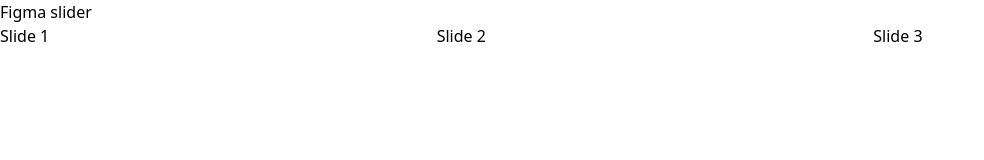
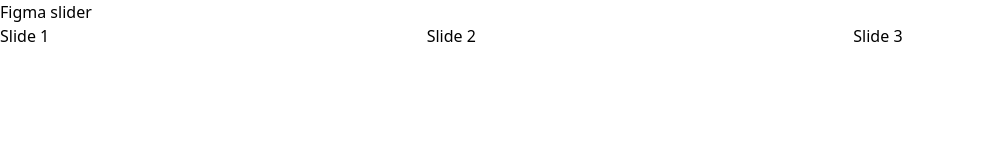
Before and after one commit to HarshaBordhan/Review-Test-, a Next.js app: page /figma in a window 1280 px wide. Shown: the top 160 px of the page, without its empty margins (0-984 px from the left). Built offline with nearby package versions, Linux system fonts and the light colour scheme.

Commit message:
fixed deployment problems

```diff
--- a/package.json
+++ b/package.json
@@ -18,7 +18,7 @@
     "react": "18.2.0",
     "react-dom": "18.2.0",
     "react-icons": "^4.8.0",
-    "swiper": "^9.2.4",
+    "swiper": "^9.0.0-beta.42",
     "tailwindcss": "3.3.2"
   }
 }
--- a/pages/figma.js
+++ b/pages/figma.js
@@ -1468,18 +1468,14 @@
 // }
 
 import { Swiper, SwiperSlide } from "swiper/react";
-// import swiper styles
+
 import "swiper/css";
-// import "swiper/css/navigation";
-// import "swiper/css/free-mode";
-
-// import { Navigation, FreeMode } from "swiper";
 
 export default function Figma() {
   return (
     <>
       <h1>Figma slider</h1>
-      <Swiper slidesPerView={3} spaceBetween={30}>
+      <Swiper slidesPerView={3} className="mySwiper">
         <SwiperSlide>Slide 1</SwiperSlide>
         <SwiperSlide>Slide 2</SwiperSlide>
         <SwiperSlide>Slide 3</SwiperSlide>
```
Also changed, not shown: 2 other files (tests, documents, lock files or other folders).
